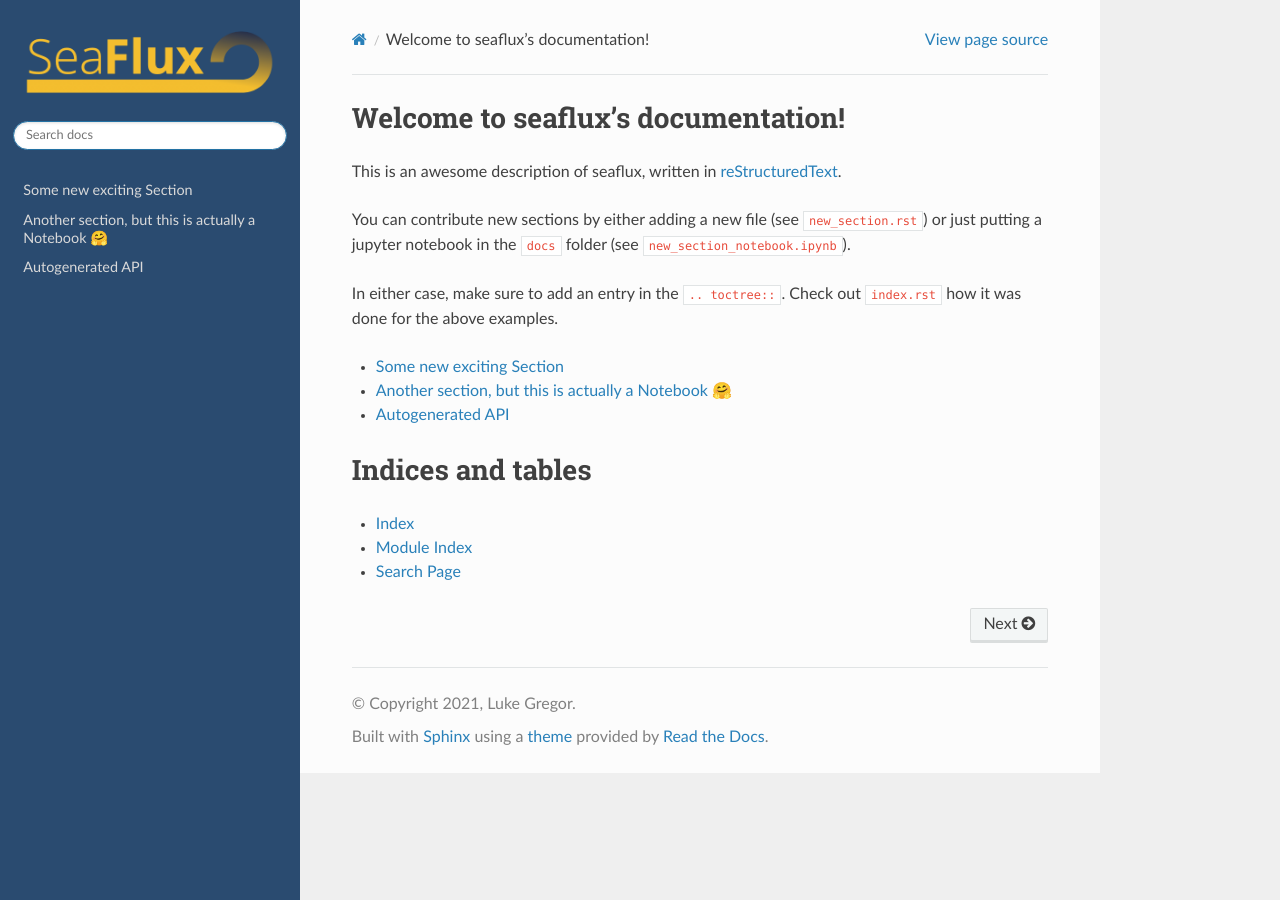
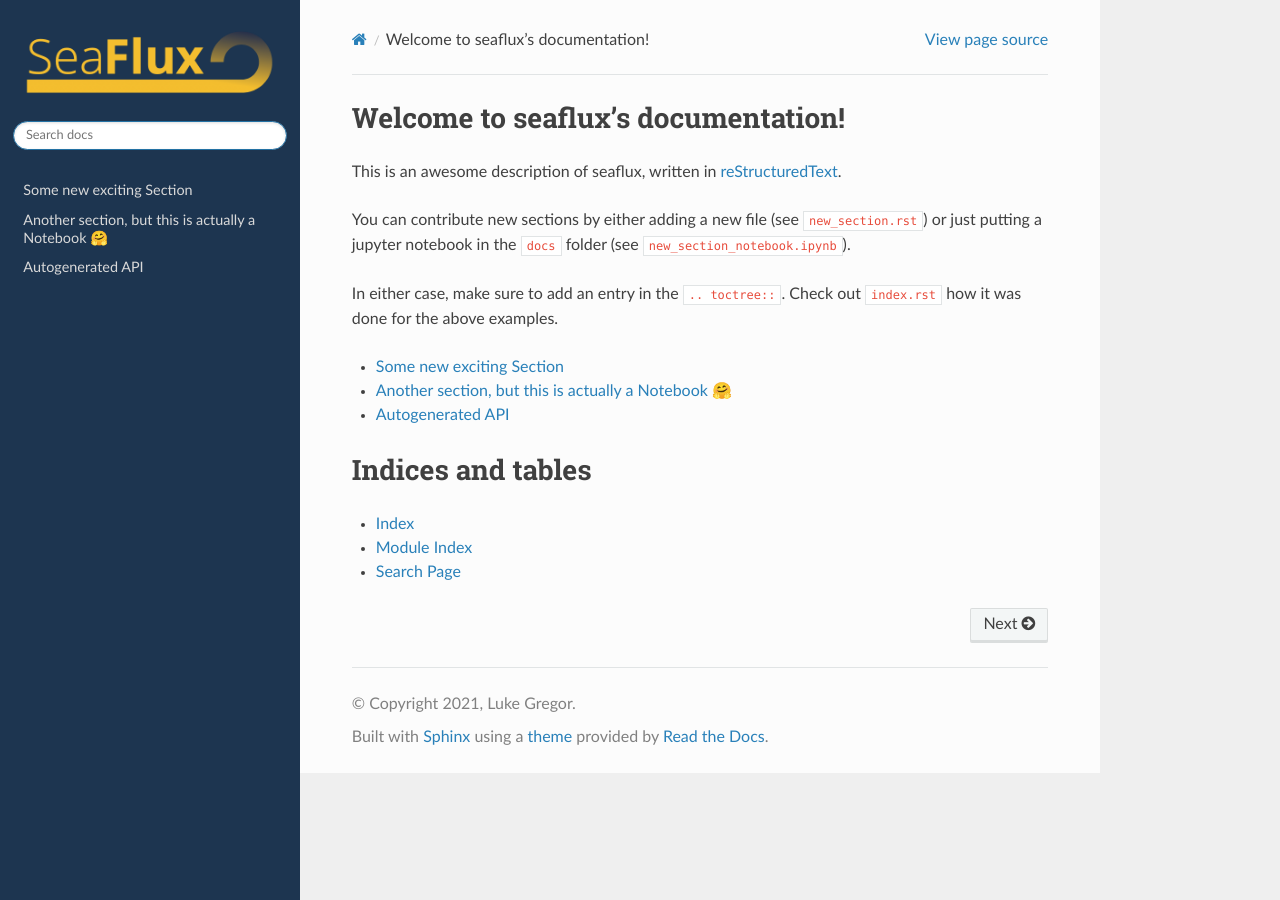
Before and after one commit to lukegre/pySeaFlux, a Sphinx documentation site: the page built from docs/index.rst, in a window 1280 px wide. Built offline with Sphinx 7.4.7 and the Read the Docs theme 2.0.0, drawn with Linux system fonts in a browser that asks for light colours; the version number could not be read and is left out.

Commit message:
updated side bar color

```diff
--- a/docs/_static/css/custom.css
+++ b/docs/_static/css/custom.css
@@ -1,3 +1,3 @@
 .wy-nav-side{
-    background: #2a4b70;
+    background: #1d3550;
     }
--- a/docs/conf.py
+++ b/docs/conf.py
@@ -75,7 +75,7 @@ exclude_patterns = ["_build", "**.ipynb_checkpoints", "Thumbs.db", ".DS_Store"]
 html_theme_options = {
     "logo_only": True,
     "display_version": False,
-    "style_nav_header_background": "#2a4b70",
+    "style_nav_header_background": "#1d3550",
 }
 
 # The name for this set of Sphinx documents.  If None, it defaults to
```
